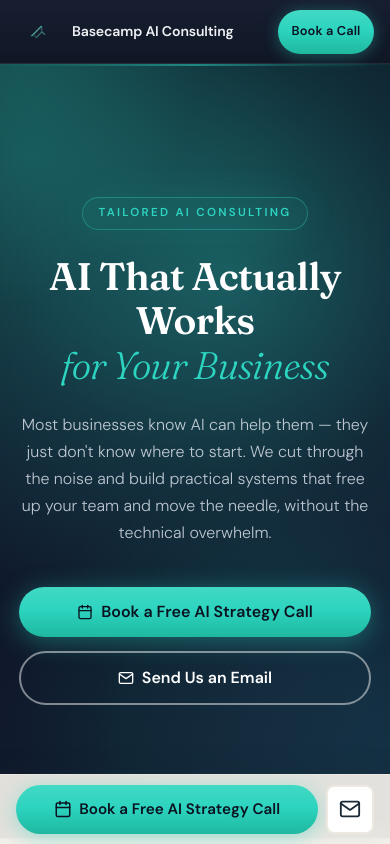
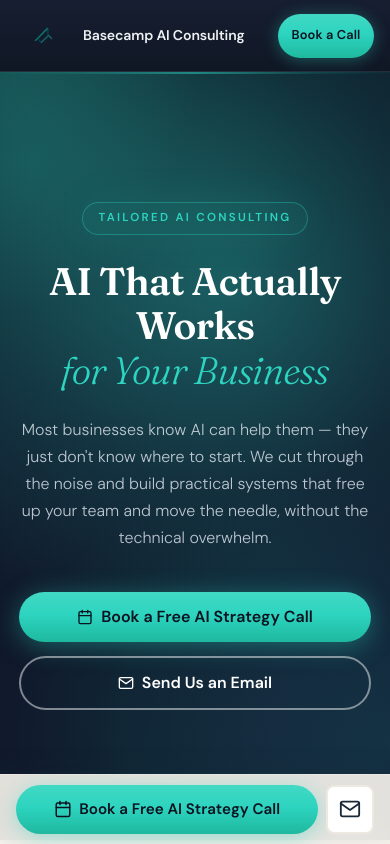
Before and after one commit to reidmbeck-13/basecamp-ai-site, a plain HTML site: page index.html in a window 390 px wide. Shown: the top 844 px of the page. Drawn offline with Linux system fonts and the light colour scheme.

Commit message:
SVG Logo Header Update

```diff
--- a/index.html
+++ b/index.html
@@ -55,7 +55,7 @@
       display: flex;
       align-items: center;
       justify-content: space-between;
-      height: 70px;
+      height: 76px;
       backdrop-filter: blur(12px);
       -webkit-backdrop-filter: blur(12px);
       box-shadow: 0 1px 0 rgba(45, 212, 191, 0.04);
@@ -70,7 +70,7 @@
 
     /* Chevron + wordmark */
     .nav-logo-mark {
-      height: 52px;
+      height: 65px;
       width: auto;
       display: block;
       flex-shrink: 0;
@@ -126,7 +126,7 @@
     /* ─── HERO (deep slate + upper-left cyan radial glow) ─ */
     .hero {
       position: relative;
-      min-height: calc(100vh - 70px);
+      min-height: calc(100vh - 76px);
       display: flex;
       align-items: center;
       overflow: hidden;
@@ -895,9 +895,9 @@
 
     /* ─── MOBILE ──────────────────────────────────────── */
     @media (max-width: 600px) {
-      nav { padding: 0 1rem; height: auto; min-height: 64px; flex-wrap: nowrap; gap: 0.75rem; padding-top: 0.5rem; padding-bottom: 0.5rem; }
+      nav { padding: 0 1rem; height: auto; min-height: 72px; flex-wrap: nowrap; gap: 0.75rem; padding-top: 0.5rem; padding-bottom: 0.5rem; }
       .nav-logo { min-width: 0; flex-shrink: 1; }
-      .nav-logo-mark { height: 44px; }
+      .nav-logo-mark { height: 55px; }
       .nav-logo-name { font-size: 0.88rem; line-height: 1.15; }
       .nav-cta { font-size: 0.8rem; padding: 0.55rem 0.85rem; flex-shrink: 0; white-space: nowrap; }
       section { padding: 3.5rem 1.2rem; }
@@ -936,7 +936,7 @@
 <!-- NAV -->
 <nav>
   <a href="#" class="nav-logo" aria-label="Basecamp AI Consulting — Home">
-    <img class="nav-logo-mark" src="assets/Basecamp_Chevron%20Only_Logo%20(2).png" alt="" decoding="async" />
+    <img class="nav-logo-mark" src="assets/Basecamp_Chevron_only_logo.svg" alt="" decoding="async" />
     <div class="nav-logo-text">
       <span class="nav-logo-name">Basecamp AI Consulting</span>
     </div>
```
Also changed, not shown: assets/Basecamp_Chevron_only_logo.svg (added).
